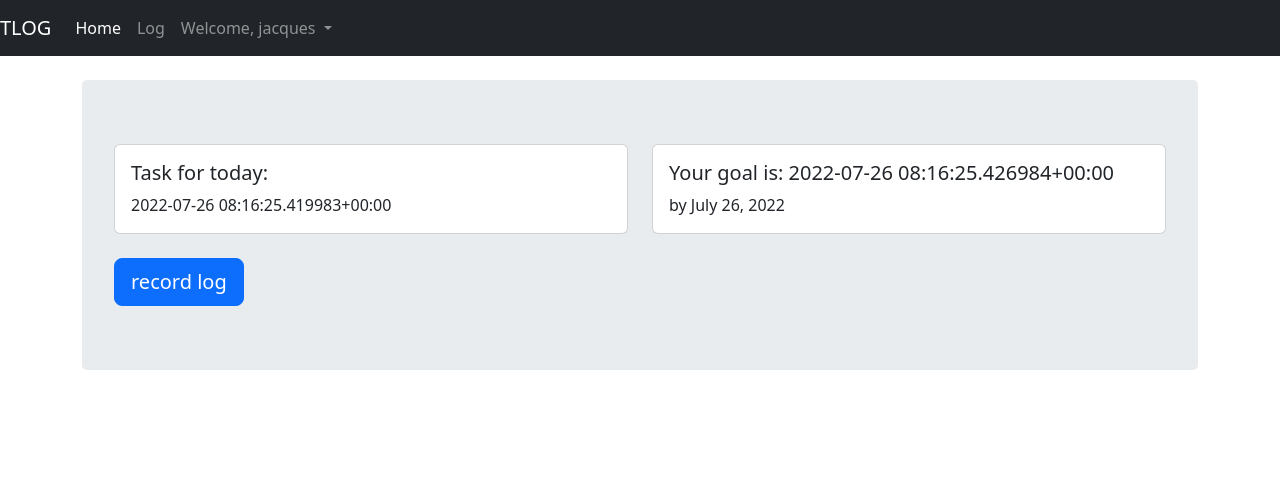
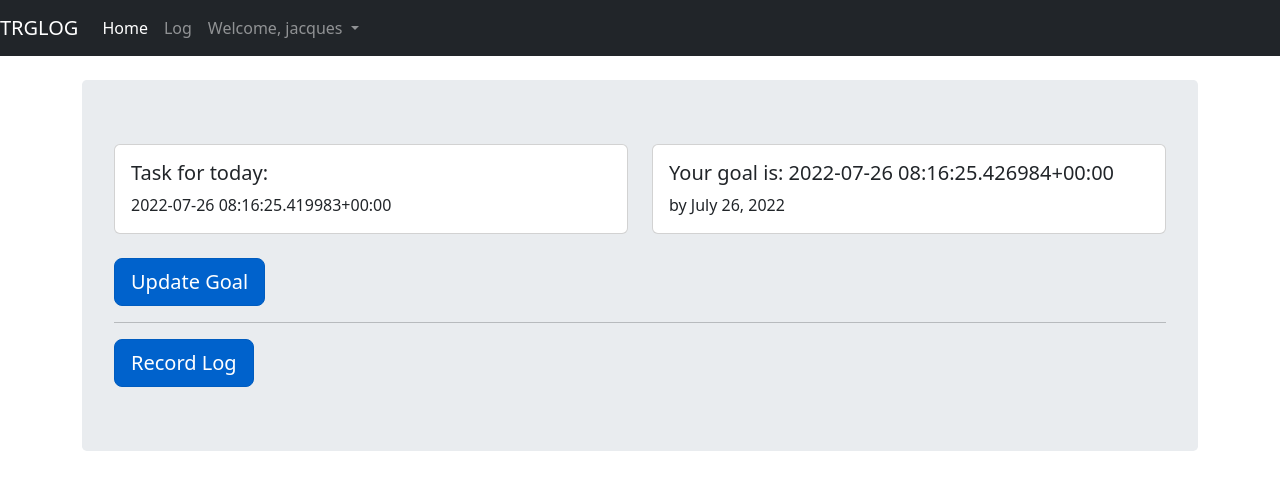
Before and after one commit to jugsliao/Training-log, a Django app: page / in a window 1280 px wide. Shown: the top 490 px of the page. Run offline with Django 3.2, Linux system fonts and the light colour scheme; a user stored in the database is signed in; data comes from the database, SQL or seed files in the repository; both versions use the stored data as it was after the commit; some libraries are stand-ins or nearby versions.

Commit message:
jethro test this

```diff
--- a/traininglog/templates/traininglog/base.html
+++ b/traininglog/templates/traininglog/base.html
@@ -14,7 +14,7 @@
     <link rel="stylesheet" href="{% static 'traininlog/main.css' %}">
   <body>
       <nav class="navbar navbar-expand-lg navbar-dark bg-dark">
-        <a class="navbar-brand" href="{% url 'traininglog:home' %}">TLOG</a>
+        <a class="navbar-brand" href="{% url 'traininglog:home' %}">TRGLOG</a>
         <button class="navbar-toggler" type="button" data-toggle="collapse" data-target="#navbarNavDropdown" aria-controls="navbarNavDropdown" aria-expanded="false" aria-label="Toggle navigation">
           <span class="navbar-toggler-icon"></span>
         </button>
@@ -33,6 +33,7 @@
               </a>
                 <div class="dropdown-menu" aria-labelledby="navbarDropdownMenuLink">
                   <a class="dropdown-item" href="{% url 'traininglog:goal' %}">Goal</a>
+                  <a class="dropdown-item" href="{% url 'traininglog:newlog' %}">Record log</a>
                   <a class="dropdown-item" href="{% url 'logout' %}">Logout</a>
                 </div>
             </li>
--- a/traininglog/templates/traininglog/goal.html
+++ b/traininglog/templates/traininglog/goal.html
@@ -17,6 +17,7 @@ goal
           <br>
           <strong>Date to achieve goal by</strong>
           <p>{{form.goal_date}}</p>
-          <input class="btn btn-primary" type="submit" value="Update">
+          <br>
+          <button type="submit" class="btn btn-outline-primary">Update</button>
         </form>
     {% endblock content %}
--- a/traininglog/templates/traininglog/home.html
+++ b/traininglog/templates/traininglog/home.html
@@ -25,7 +25,9 @@ home
       </div>
     </div>
     <br>
-    <a class="btn btn-primary btn-lg" href="/newlog" role="button">record log</a>
+    <a href="/goal" class="btn btn-primary btn-lg active" role="button" aria-pressed="true">Update Goal</a>
+    <hr>
+    <a href="/newlog" class="btn btn-primary btn-lg active" role="button" aria-pressed="true">Record Log</a>
   {% else %}
     <div class="">
       <h1 class="display-4">Training Log</h1>
--- a/traininglog/views.py
+++ b/traininglog/views.py
@@ -121,7 +121,6 @@ def goal(request):
         form = GoalForm(request.POST, instance=request.user.goal)
         if form.is_valid():
             form.save()
-            messages.success(request, f'Your goal has been updated!')
             return HttpResponseRedirect(reverse("traininglog:home"))
 
     else:
```
Also changed, not shown: db.sqlite3.
